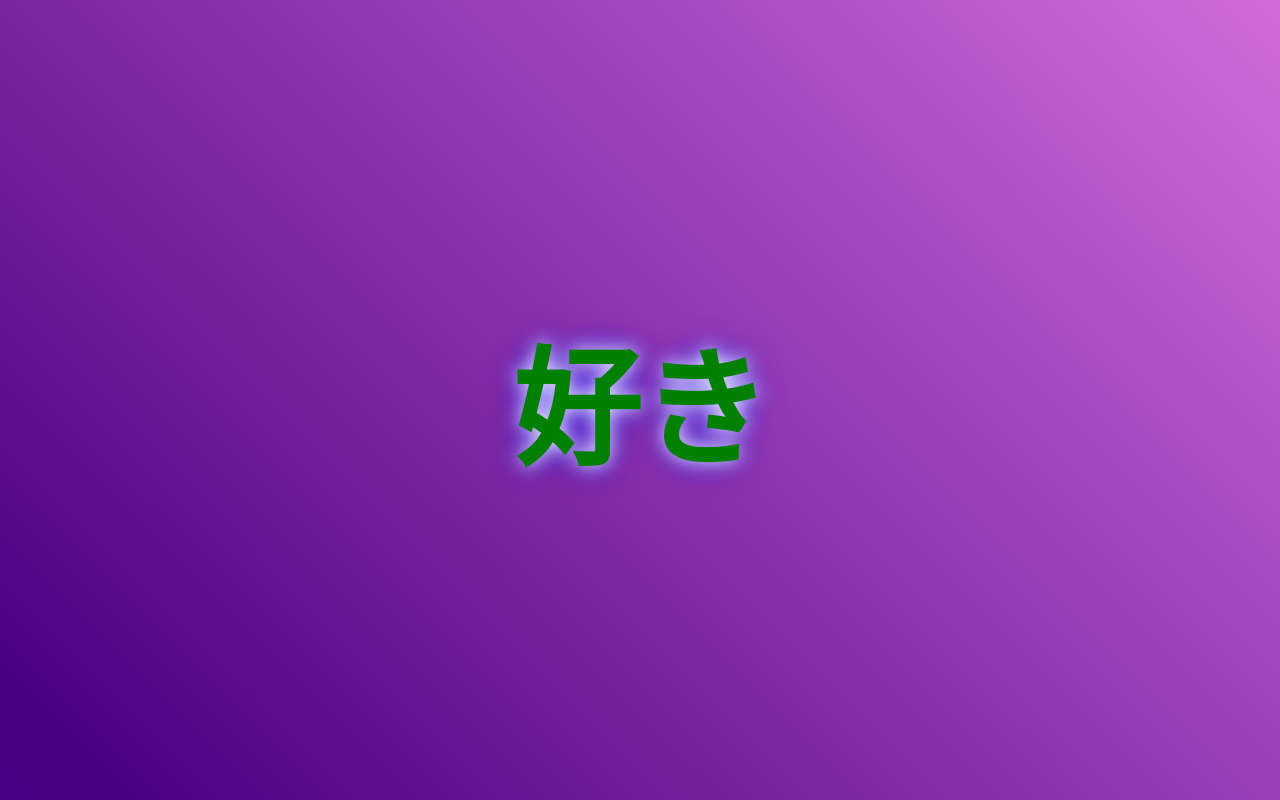
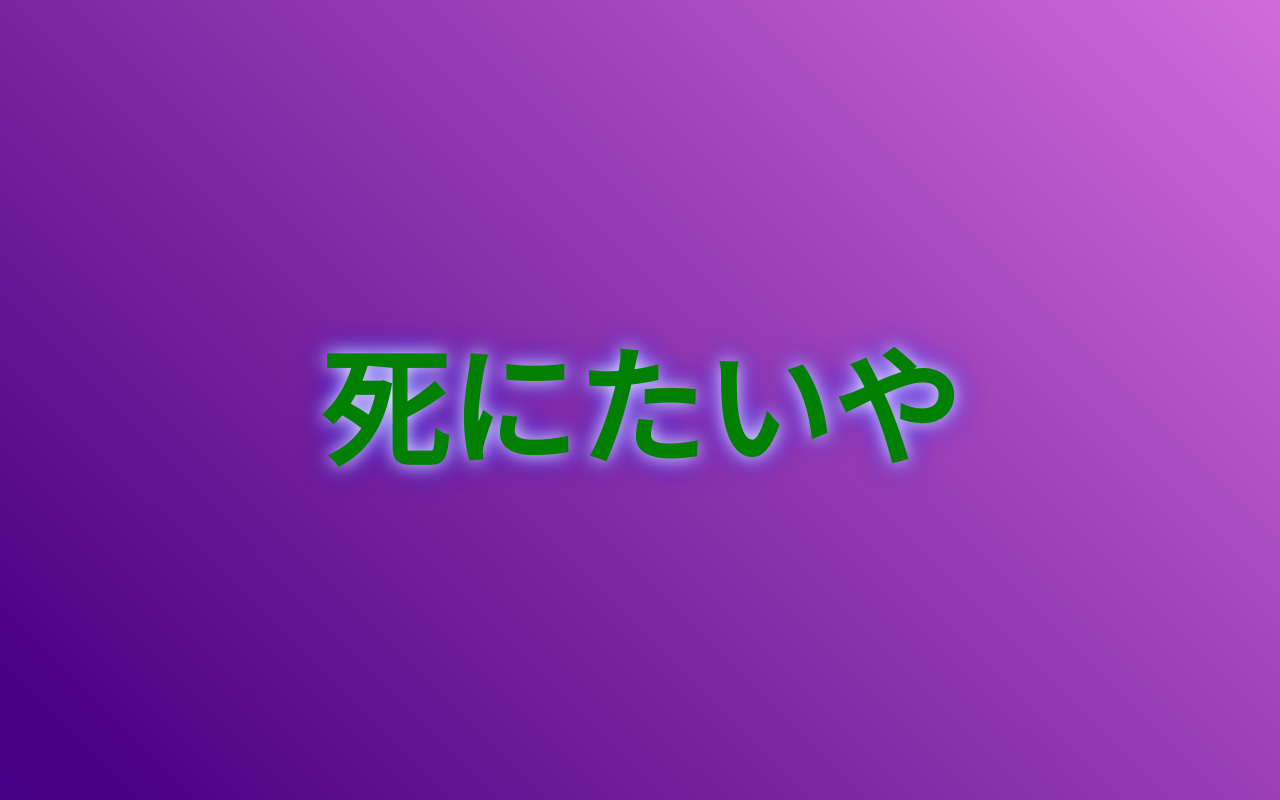
Before and after one commit to Suke-go/testing.github.io, a plain HTML site: page index.html in a window 1280 px wide. Drawn offline with Linux system fonts and the light colour scheme.

Commit message:
Update index.html

```diff
--- a/index.html
+++ b/index.html
@@ -43,6 +43,6 @@ body {
 </style>
 </head>
 <body>
-<div class="rainbow">好き</div>
+<div class="rainbow">死にたいや</div>
 </body>
 </html>
```
